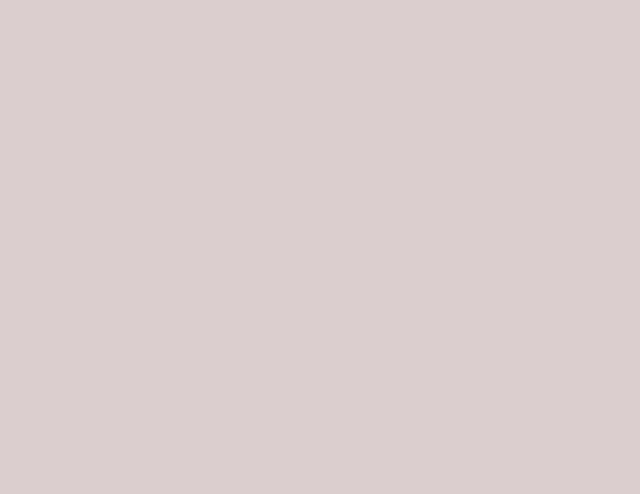
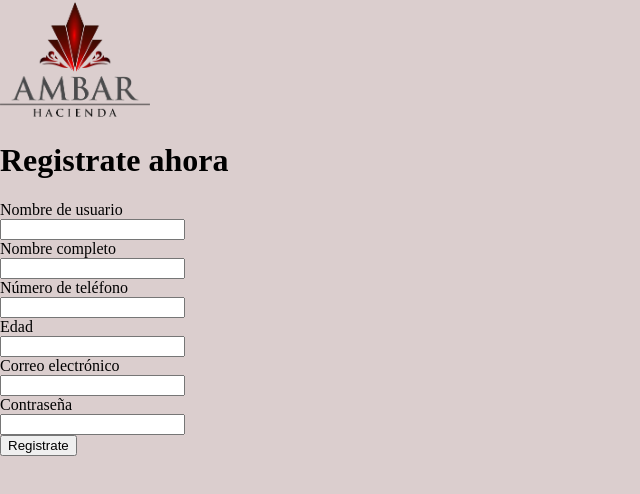
Before and after one commit to DarinelGuillen/HaciendaAmbar, a React (Vite) app: page /SingIn in a window 1280 px wide. Before the commit this address had no page. Shown: the top 494 px of the page, without its empty margins (0-640 px from the left). Built offline with nearby package versions, Linux system fonts and the light colour scheme.

Commit message:
[ADD] A form o regist user it still havin proplem with the fecht conetion

```diff
--- a/src/assets/style/index.css
+++ b/src/assets/style/index.css
@@ -10,3 +10,7 @@ html {
 body {
     margin: 0;
 }
+link{
+    text-decoration: none;
+    color: black;
+}
--- a/src/components/atoms/RecuadroPaquete.jsx
+++ b/src/components/atoms/RecuadroPaquete.jsx
@@ -1,4 +1,4 @@
-function RecuadroPaquete({ _id, nombrePaquete, precio, img, descipcion }) {
+function RecuadroPaquete({ _id, nombrePaquete, precio, img, descripcion }) {
   return (
     <>
       <div classNameName="">
@@ -10,7 +10,7 @@ function RecuadroPaquete({ _id, nombrePaquete, precio, img, descipcion }) {
           <br></br>
           <span>PRECIO={precio}</span>
           <br></br>
-          <span>DESCRIPTION= {descipcion}</span>
+          <span>DESCRIPTION= {descripcion}</span>
           <br></br>
         </div>
       </div>
--- a/src/components/molecules/Header.jsx
+++ b/src/components/molecules/Header.jsx
@@ -1,7 +1,7 @@
 import { Link } from "react-router-dom";
 import Label from "../atoms/Label";
-import "../../assets/img/LogoColor.png"
-import "../../assets/style/Header.css"
+import "../../assets/img/LogoColor.png";
+import "../../assets/style/Header.css";
 function Header() {
   return (
     <>
@@ -10,29 +10,16 @@ function Header() {
           <img src="src/assets/img/LogoColor.png"></img>
         </div>
         <div className="pruebita">
-
-            <Label label={"Iniciar sesión"}></Label>
+          <Link to="/Login">Iniciar sesión</Link>
+          <Link to="/SingIn">Registrate</Link>
           <Label label={"Tipos de reserva"}></Label>
           <Label label={"Contacto"}></Label>
           <Label label={"Acerca de nosotros"}></Label>
-
+        </div>
       </div>
 
-      </div>
-
-
-
-
-
-      <div className="links">
-        <Link to="/Login">
-          Iniciar sesión
-        </Link>
       <br />
-        <Link to="/General">
-          General
-        </Link>
-      </div>
+      <Link to="/General">General</Link>
     </>
   );
 }
--- a/src/components/molecules/ListPaquetes.jsx
+++ b/src/components/molecules/ListPaquetes.jsx
@@ -10,11 +10,11 @@ function ListPaquetes() {
 
   useEffect(() => {
     if (isLoged) {
-      fetch("http://haciendaambar.iothings.com.mx:3000/paquetes")
+      fetch("http://localhost:3000/paquetes")
         .then((response) => response.json())
         .then((data) => {
           console.log(data);
-        //   console.log("data id on useEffect", data[0]._id);
+          //   console.log("data id on useEffect", data[0]._id);
           setPaquete(data);
         });
     }
@@ -24,7 +24,7 @@ function ListPaquetes() {
     <>
       <div>
         <h2>Lista de Paquetes </h2>
-        <button>Mostrar Paquetes</button>
+
         <div className="">
           {isLoged &&
             paquetes.map((paquete) => {
@@ -36,7 +36,7 @@ function ListPaquetes() {
                   nombrePaquete={paquete.nombrePaquete}
                   precio={paquete.precio}
                   img={paquete.img}
-                  descipcion={paquete.descripcion}
+                  descripcion={paquete.descripcion}
                 />
               );
             })}
--- a/src/components/organism/FLogin.jsx
+++ b/src/components/organism/FLogin.jsx
@@ -14,14 +14,14 @@ function FLogin() {
   const formL = useRef();
   const { isLoged, setIsLoged } = useContext(UserContext);
   const { isAdmin, setIsAdmin } = useContext(AdminContext);
-  const [ Label, setLabel ] = useState("");
+  const [Label, setLabel] = useState("");
   const handlerClick = (e) => {
     e.preventDefault();
 
     const formData = new FormData(formDataL.current);
     const userName = formData.get("nombreDeUsuario");
     const contrasenia = formData.get("contrasenia");
-    const url = `http://haciendaambar.iothings.com.mx:3000/users/${userName}/${contrasenia}`;
+    const url = `http://localhost:3000/users/${userName}/${contrasenia}`;
 
     fetch(url)
       .then((response) => response.json())
@@ -67,7 +67,6 @@ function FLogin() {
         <Link to="/">
           <button>Landing</button>
         </Link>
-
       </div>
       <label>{Label}</label>
     </form>
--- /dev/null
+++ b/src/components/organism/FSingIn.jsx
@@ -0,0 +1,94 @@
+import { useRef } from "react";
+import { useNavigate } from "react-router-dom";
+import LogoLogin from "../../assets/img/LogoColor.png";
+
+function FSingIn() {
+  const formSingIn = useRef();
+
+  const handlerClick = (e) => {
+    e.preventDefault();
+    console.log("handlerClick called");
+    const formData = new FormData(formSingIn.current);
+    const URI = "http://localhost:3000/users";
+    const options = {
+      method: "POST",
+      headers: { "Content-Type": "application/json" },
+      body: JSON.stringify({
+        admin:false,
+        nombreDeUsuario: formData.get("nombreDeUsuario"),
+        nombreCompleto: formData.get("nombreCompleto"),
+        numTel: formData.get("numTel"),
+        edad: formData.get("edad"),
+        correo: formData.get("correo"),
+        password: formData.get("password")
+      }),
+    };
+
+    fetch(URI, options)
+      .then((response) => {
+        console.log("Response:", response);
+        return response.json();
+      })
+      .then((data) => {
+        console.log("Data:", data);
+       // alert(JSON.stringify(data));
+      })
+      .catch((error) => {
+        console.log("Error:", error);
+      });
+  };
+
+  return (
+    <>
+      <form ref={formSingIn}>
+        <div>
+          <img className="LogosGeneric" src={LogoLogin} alt="" />
+        </div>
+        <div>
+          <h1>Registrate ahora</h1>
+        </div>
+        <div>
+          <label htmlFor="nombreDeUsuario">Nombre de usuario</label>
+        </div>
+        <div>
+          <input type="text" name="nombreDeUsuario" required />
+        </div>
+        <div>
+          <label htmlFor="nombreCompleto">Nombre completo</label>
+        </div>
+        <div>
+          <input type="text" name="nombreCompleto" />
+        </div>
+        <div>
+          <label htmlFor="numTel">Número de teléfono</label>
+        </div>
+        <div>
+          <input type="text" name="numTel" />
+        </div>
+        <div>
+          <label htmlFor="edad">Edad</label>
+        </div>
+        <div>
+          <input type="text" name="edad" required />
+        </div>
+        <div>
+          <label htmlFor="correo">Correo electrónico</label>
+        </div>
+        <div>
+          <input type="email" name="correo" required />
+        </div>
+        <div>
+        <label htmlFor="password">Contraseña</label>
+        </div>
+        <div>
+          <input type="password" name="password" required />
+        </div>
+        <div>
+          <button onClick={handlerClick}>Registrate</button>
+        </div>
+      </form>
+    </>
+  );
+}
+
+export default FSingIn;
--- a/src/containers/App.jsx
+++ b/src/containers/App.jsx
@@ -1,38 +1,36 @@
-import { useState } from 'react';
-import {BrowserRouter, Routes, Route} from 'react-router-dom'
-import UserContext from '../contexts/UserContext';
-import AdminContext from '../contexts/AdminContext';
-import ProtectedParentRoute from './ProtectedParentRoute';
-import ProtectedParentRouteAdmin from './ProtectedParentRouteAdmin';
-import Login from "../pages/Login"
-import Landing from '../pages/Landing';
-import General from '../pages/General';
-import Admin from '../pages/Admin';
-import CommonUser from '../pages/CommonUser';
+import { useState } from "react";
+import { BrowserRouter, Routes, Route } from "react-router-dom";
+import UserContext from "../contexts/UserContext";
+import AdminContext from "../contexts/AdminContext";
+import ProtectedParentRoute from "./ProtectedParentRoute";
+import ProtectedParentRouteAdmin from "./ProtectedParentRouteAdmin";
+import Login from "../pages/Login";
+import Landing from "../pages/Landing";
+import General from "../pages/General";
+import Admin from "../pages/Admin";
+import CommonUser from "../pages/CommonUser";
+import SingIn from "../pages/SingIn";
 function App() {
-  const [isLoged, setIsLoged] = useState(false)
-  const [isAdmin, setIsAdmin] = useState(false)
+  const [isLoged, setIsLoged] = useState(false);
+  const [isAdmin, setIsAdmin] = useState(false);
   return (
     <BrowserRouter>
-        <UserContext.Provider value={{isLoged, setIsLoged}}>
-        <AdminContext.Provider value={{ isAdmin, setIsAdmin}}>
-
+      <UserContext.Provider value={{ isLoged, setIsLoged }}>
+        <AdminContext.Provider value={{ isAdmin, setIsAdmin }}>
           <Routes>
-            <Route path="/" element={<Landing/>}/>
-            <Route path="/Login" element={<Login/>}/>
-              <Route element={<ProtectedParentRoute isLoged={isLoged}/>}>
-                  <Route path="/General" element={<General/>}/>
-                  <Route path="/CommonUser" element={<CommonUser/>}/>
+            <Route path="/" element={<Landing />} />
+            <Route path="/Login" element={<Login />} />
+            <Route path="/SingIn" element={<SingIn />} />
+            <Route element={<ProtectedParentRoute isLoged={isLoged} />}>
+              <Route path="/General" element={<General />} />
+              <Route path="/CommonUser" element={<CommonUser />} />
             </Route>
-              <Route element={<ProtectedParentRouteAdmin isLoged={isAdmin}/>}>
-                  <Route path="/Admin" element={<Admin/>}/>
+            <Route element={<ProtectedParentRouteAdmin isLoged={isAdmin} />}>
+              <Route path="/Admin" element={<Admin />} />
             </Route>
-
           </Routes>
-
         </AdminContext.Provider>
       </UserContext.Provider>
-
     </BrowserRouter>
   );
 }
--- /dev/null
+++ b/src/pages/SingIn.jsx
@@ -0,0 +1,10 @@
+import FSingIn from "../components/organism/FSingIn";
+function SingIn() {
+  return (
+    <>
+      <FSingIn />
+    </>
+  );
+}
+
+export default SingIn;
```
Also changed, not shown: README.txt (added). Lines whose indentation alone changed are shown as unchanged.
